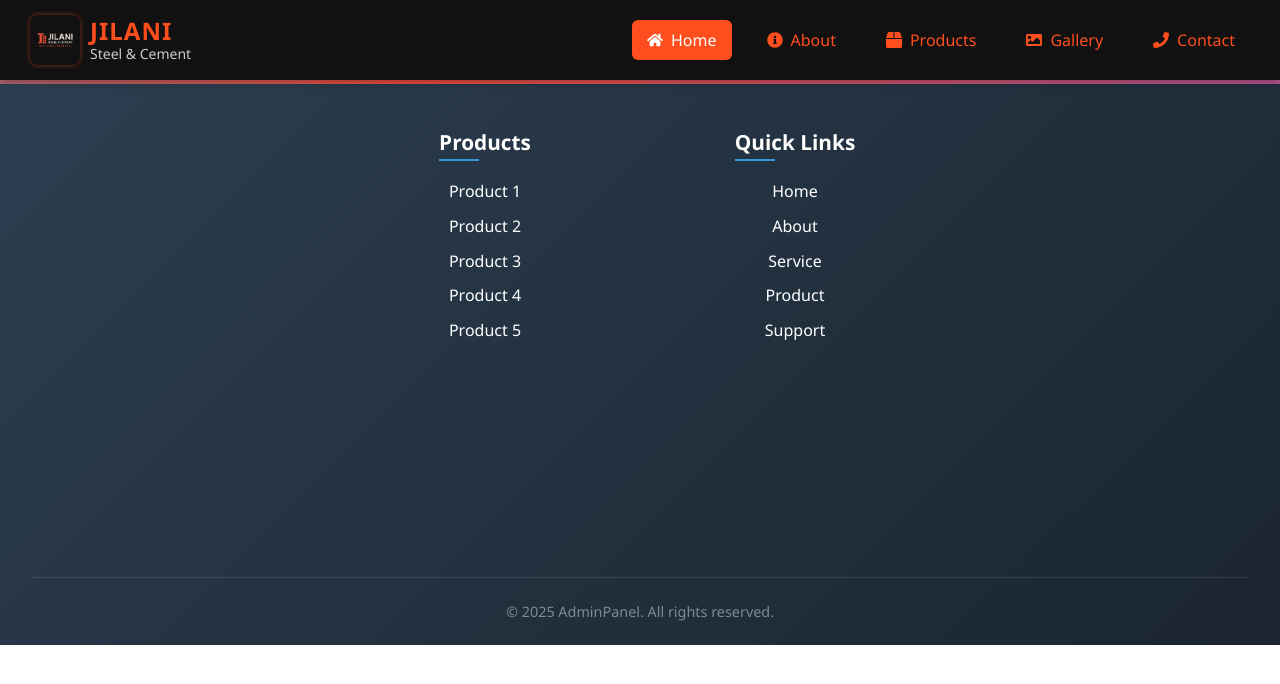
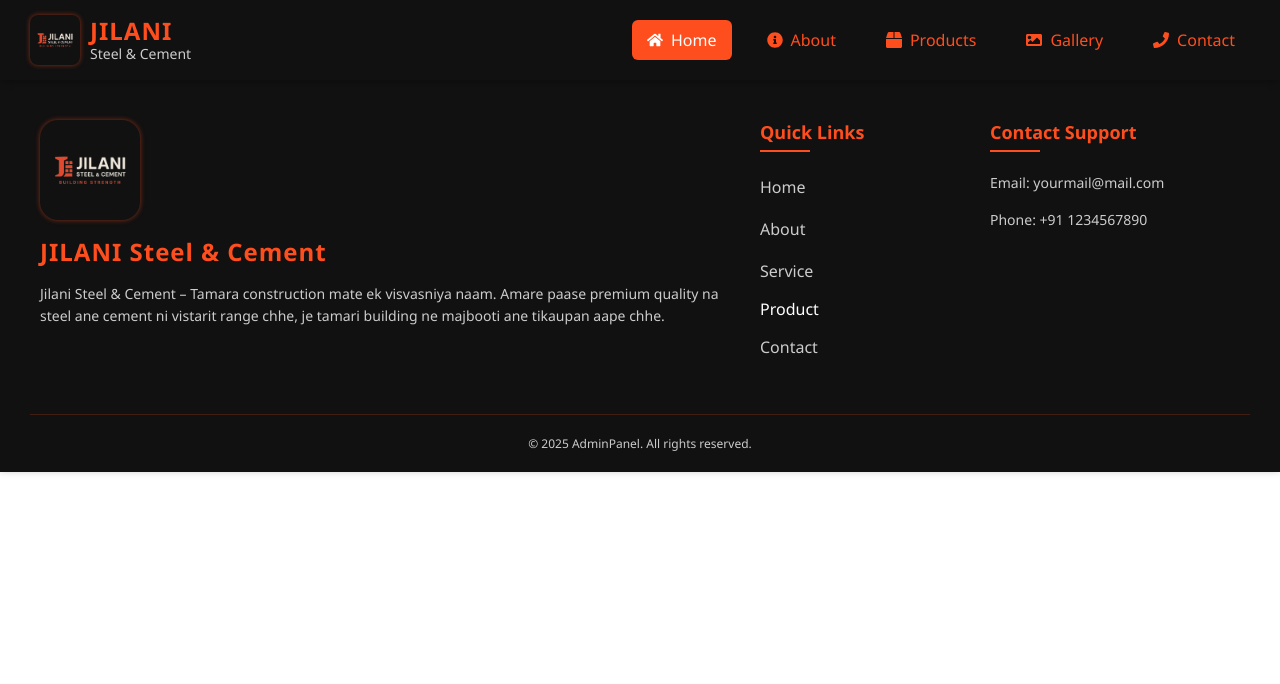
Before and after one commit to mr-ssc/Jilani-Steel-Cement, a React (Create React App) app: page / in a window 1280 px wide. Shown: the top 684 px of the page. Built offline with nearby package versions, Linux system fonts and the light colour scheme.

Commit message:
first commit

```diff
--- a/src/component/Footer.css
+++ b/src/component/Footer.css
@@ -1,300 +1,158 @@
 /* Footer.css */
-* {
-  margin: 0;
-  padding: 0;
-  box-sizing: border-box;
-}
-
 .admin-footer {
-  background: linear-gradient(135deg, #2c3e50, #1a2530);
+  background-color: #111111;
   color: #fff;
-  padding: 3rem 2rem 0;
+  padding: 40px 30px 20px;
+  font-family: "Segoe UI", Tahoma, Geneva, Verdana, sans-serif;
+  box-shadow: 0 -2px 8px rgba(0, 0, 0, 0.3);
   position: relative;
-  overflow: hidden;
-  font-family: 'Segoe UI', Tahoma, Geneva, Verdana, sans-serif;
-}
-
-.admin-footer::before {
-  content: '';
-  position: absolute;
-  top: 0;
-  left: 0;
-  width: 100%;
-  height: 4px;
-  background: linear-gradient(90deg, #3498db, #e74c3c, #9b59b6);
-  animation: rainbow 8s linear infinite;
-  background-size: 200% auto;
-}
-
-@keyframes rainbow {
-  0% { background-position: 0% 50%; }
-  100% { background-position: 100% 50%; }
+  z-index: 100;
 }
 
 .footer-content {
-  display: grid;
-  grid-template-columns: repeat(auto-fit, minmax(250px, 1fr));
-  gap: 2.5rem;
+  display: flex;
+  justify-content: space-between;
+  flex-wrap: wrap;
+  gap: 30px;
   max-width: 1200px;
   margin: 0 auto;
-  text-align: center;
-  padding-bottom: 2rem;
 }
 
-/* Branding Section */
 .footer-branding {
-  animation: slideInLeft 0.8s ease-out;
+  flex: 1;
+  min-width: 300px;
 }
 
-.logo-contain {
-  margin-bottom: 1.5rem;
+.footer-logo-contain {
+  display: flex;
+  flex-direction: column;
+  gap: 15px;
 }
 
-.logo-contain img {
-  max-width: 150px;
-  height: auto;
-  margin-bottom: 1rem;
-  filter: drop-shadow(0 2px 5px rgba(0,0,0,0.3));
-  transition: transform 0.5s ease;
+.footer-logo-contain img {
+  height: 100px;
+  width: 100px;
+  object-fit: contain;
+  border-radius: 18px;
+  box-shadow: 0 0 5px rgba(255, 78, 29, 0.5);
 }
 
-.logo-contain img:hover {
-  transform: scale(1.05);
+.footer-logo-contain h3 {
+  font-size: 24px;
+  font-weight: 700;
+  color: #ff4e1d;
+  letter-spacing: 1px;
+  margin: 0;
 }
 
-.footer-branding h3 {
-  font-size: 1.8rem;
-  margin-bottom: 1rem;
-  color: #fff;
-  position: relative;
-  display: inline-block;
+.footer-logo-contain p {
+  color: #cccccc;
+  font-size: 14px;
+  line-height: 1.6;
+  margin: 0;
 }
 
-.footer-branding h3::after {
-  content: '';
-  position: absolute;
-  bottom: -8px;
-  left: 0;
-  width: 60px;
-  height: 3px;
-  background: #3498db;
-  animation: underlineGrow 1s ease-out forwards;
+.footer-links {
+  flex: 0 0 200px;
 }
 
-@keyframes underlineGrow {
-  from { width: 0; }
-  to { width: 60px; }
+.footer-links h4,
+.footer-contact h4 {
+  font-size: 18px;
+  color: #ff4e1d;
+  margin-bottom: 20px;
+  position: relative;
+  padding-bottom: 8px;
 }
 
-.footer-branding p {
-  font-size: 1rem;
-  line-height: 1.6;
-  color: white;
-  opacity: 0;
-  animation: fadeIn 1s ease-out 0.3s forwards;
-}
-
-/* Section Headers */
-.product-info h4,
-.footer-links h4,
-.footer-contact h4 {
-  font-size: 1.3rem;
-  margin-bottom: 1.5rem;
-  color: #fff;
-  position: relative;
-  display: inline-block;
-}
-
-.product-info h4::after,
-.footer-links h4::after,
-.footer-contact h4::after {
-  content: none;
-}
-
-/* Lists */
-.product-info ul,
-.footer-links ul {
-  list-style: none;
-  padding: 0;
-}
-
-.product-info li,
-.footer-links li {
-  margin-bottom: 0.8rem;
-  opacity: 0;
-  animation: fadeInUp 0.5s ease-out forwards;
-}
-
-.product-info li:nth-child(1) { animation-delay: 0.3s; }
-.product-info li:nth-child(2) { animation-delay: 0.4s; }
-.product-info li:nth-child(3) { animation-delay: 0.5s; }
-.product-info li:nth-child(4) { animation-delay: 0.6s; }
-.product-info li:nth-child(5) { animation-delay: 0.7s; }
-
-.footer-links {
-  animation: fadeInUp 0.8s ease-out 0.4s forwards;
-  opacity: 0;
-}
-
-.footer-links li:nth-child(1) { animation-delay: 0.4s; }
-.footer-links li:nth-child(2) { animation-delay: 0.5s; }
-.footer-links li:nth-child(3) { animation-delay: 0.6s; }
-.footer-links li:nth-child(4) { animation-delay: 0.7s; }
-.footer-links li:nth-child(5) { animation-delay: 0.8s; }
-
-/* Contact Section */
-.footer-contact {
-  animation: slideInRight 0.8s ease-out;
-}
-
-.footer-contact p {
-  margin-bottom: 1rem;
-  opacity: 0;
-  animation: fadeIn 1s ease-out 0.8s forwards;
-}
-
-/* Links – Plain white, move on hover, NO underline */
-.footer-contact a,
-.product-info a,
-.footer-links a {
-  color: white;
-  text-decoration: none;
-  display: inline-block;
-  transition: transform 0.3s ease, color 0.3s ease;
-}
-
-.footer-contact a:hover,
-.product-info a:hover,
-.footer-links a:hover {
-  transform: translateX(5px);
-  color: #3498db;
-}
-
-/* Footer Bottom */
-.footer-bottom {
-  text-align: center;
-  padding: 1.5rem 0;
-  border-top: 1px solid rgba(255, 255, 255, 0.1);
-  animation: fadeIn 1s ease-out;
-}
-
-.footer-bottom p {
-  margin: 0;
-  font-size: 0.9rem;
-  color: #7f8c8d;
-}
-/* Product Info */
-.product-info {
-  animation: fadeInUp 0.8s ease-out 0.2s forwards;
-  opacity: 0;
-}
-
-/* Updated h4: no animation */
-.product-info h4,
-.footer-links h4,
-.footer-contact h4 {
-  font-size: 1.3rem;
-  margin-bottom: 1.5rem;
-  color: #fff;
-  position: relative;
-  display: inline-block;
-}
-
-.product-info h4::after,
 .footer-links h4::after,
 .footer-contact h4::after {
   content: '';
   position: absolute;
-  bottom: -5px;
   left: 0;
-  width: 40px;
+  bottom: 0;
+  width: 50px;
   height: 2px;
-  background: #3498db;
+  background-color: #ff4e1d;
 }
 
-
-/* Animations */
-@keyframes fadeIn {
-  from { opacity: 0; }
-  to { opacity: 1; }
+.footer-links ul {
+  list-style: none;
+  padding: 0;
+  margin: 0;
 }
 
-@keyframes fadeInUp {
-  from {
-    opacity: 0;
-    transform: translateY(20px);
-  }
-  to {
-    opacity: 1;
-    transform: translateY(0);
-  }
+.footer-links li {
+  margin-bottom: 12px;
 }
 
-@keyframes slideInLeft {
-  from {
-    opacity: 0;
-    transform: translateX(-50px);
-  }
-  to {
-    opacity: 1;
-    transform: translateX(0);
-  }
+.footer-links a {
+  color: #cccccc;
+  text-decoration: none;
+  font-weight: 500;
+  transition: color 0.3s ease;
+  display: inline-block;
+  padding: 4px 0;
 }
 
-@keyframes slideInRight {
-  from {
-    opacity: 0;
-    transform: translateX(50px);
-  }
-  to {
-    opacity: 1;
-    transform: translateX(0);
-  }
+.footer-links a:hover {
+  color: #ff4e1d;
 }
 
-/* Responsive Design */
-@media (max-width: 900px) {
-  .footer-content {
-    grid-template-columns: repeat(auto-fit, minmax(200px, 1fr));
-    gap: 2rem;
+.footer-contact {
+  flex: 0 0 250px;
 }
 
-  .footer-branding h3 {
-    font-size: 1.6rem;
+.footer-contact p {
+  color: #cccccc;
+  font-size: 14px;
+  margin-bottom: 15px;
+  line-height: 1.6;
 }
 
-  .product-info h4,
-  .footer-links h4,
-  .footer-contact h4 {
-    font-size: 1.2rem;
-  }
+.footer-contact a {
+  color: #cccccc;
+  text-decoration: none;
+  transition: color 0.3s ease;
 }
 
-@media (max-width: 600px) {
-  .admin-footer {
-    padding: 2rem 1.5rem 0;
+.footer-contact a:hover {
+  color: #ff4e1d;
 }
 
-  .footer-content {
-    grid-template-columns: 1fr;
-    gap: 2.5rem;
+.footer-bottom {
   text-align: center;
+  margin-top: 40px;
+  padding-top: 20px;
+  border-top: 1px solid rgba(255, 78, 29, 0.2);
 }
 
-  .footer-branding h3::after {
-    left: 50%;
-    transform: translateX(-50%);
+.footer-bottom p {
+  color: #cccccc;
+  font-size: 12px;
+  margin: 0;
+}
+
+@media screen and (max-width: 768px) {
+  .footer-content {
+    flex-direction: column;
+    gap: 40px;
   }
 
   .footer-branding,
-  .product-info,
   .footer-links,
   .footer-contact {
-    animation: fadeInUp 0.8s ease-out forwards;
-    opacity: 0;
+    flex: 1;
+    min-width: 100%;
   }
 
-  .product-info { animation-delay: 0.1s; }
-  .footer-links { animation-delay: 0.2s; }
-  .footer-contact { animation-delay: 0.3s; }
+  .footer-links ul {
+    display: flex;
+    flex-wrap: wrap;
+    gap: 15px;
   }
+
+  .footer-links li {
+    margin-bottom: 0;
+  }
+}
--- a/src/component/Footer.js
+++ b/src/component/Footer.js
@@ -1,7 +1,7 @@
 import React from 'react';
 import './Footer.css';
 import logo from "../component/Img/logo.png";
-// import taxihover from './taxihover.jpg'
+
 
 export default function Footer() {
   return (
@@ -10,25 +10,16 @@ export default function Footer() {
       <div className="footer-content">
 
         <div className="footer-branding">
-            <div className="logo-contain">
+          <div className="footer-logo-contain">
             <img src={logo} alt="Logo" />
-            {/* <img src={taxihover} alt="logo" /> */}
             <h3>JILANI Steel & Cement</h3>
-          <p> Lorem ipsum, dolor sit amet consectetur adipisicing elit. Minima in debitis sequi vel amet dolorum eligendi laborum iste veritatis? Consequuntur.
-          </p>
+
+            <p>Jilani Steel & Cement – Tamara construction mate ek visvasniya naam. Amare paase premium quality na steel ane cement ni vistarit range chhe, je tamari building ne majbooti ane tikaupan aape chhe.</p>
+
           </div>
         </div>
 
-       <div className="product-info">
-  <h4>Products</h4>
-  <ul>
-    <li><a href="/product1">Product 1</a></li>
-    <li><a href="/product2">Product 2</a></li>
-    <li><a href="/product3">Product 3</a></li>
-    <li><a href="/product4">Product 4</a></li>
-    <li><a href="/product5">Product 5</a></li>
-  </ul>
-</div>
+
 
 
 
@@ -40,7 +31,7 @@ export default function Footer() {
             <li><a href="/About">About</a></li>
             <li><a href="/Service">Service</a></li>
             <li><a href="/Product"></a>Product</li>
-            <li><a href="/Support">Support</a></li>
+            <li><a href="/Contact">Contact</a></li>
 
           </ul>
         </div>
```
Lines whose indentation alone changed are shown as unchanged.
